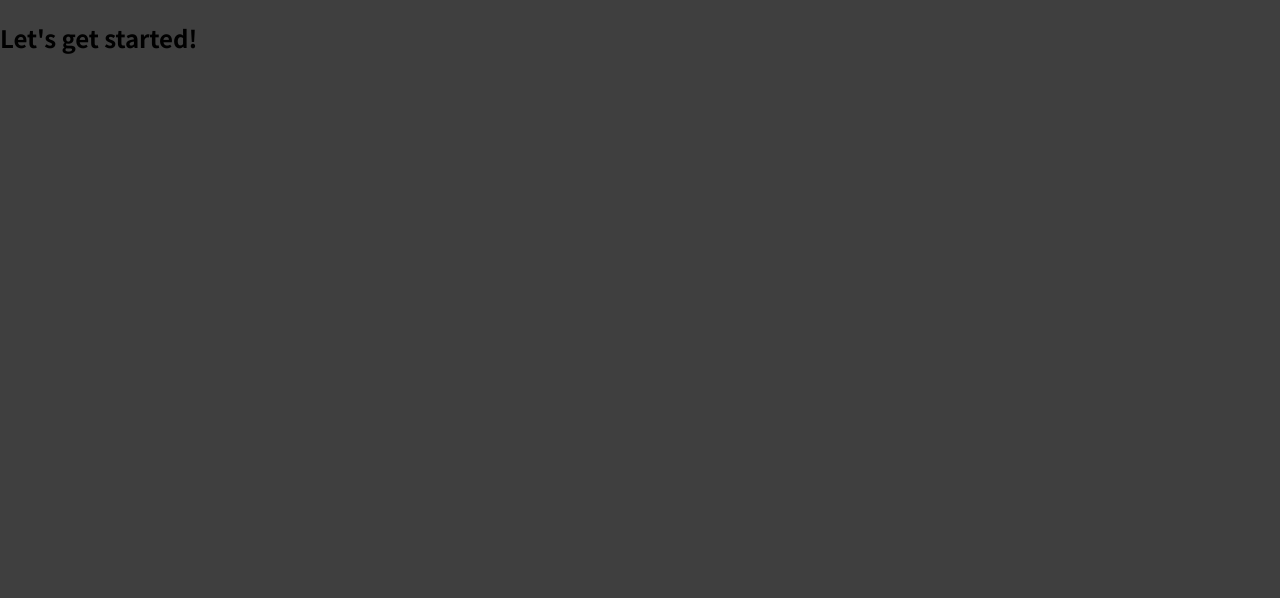
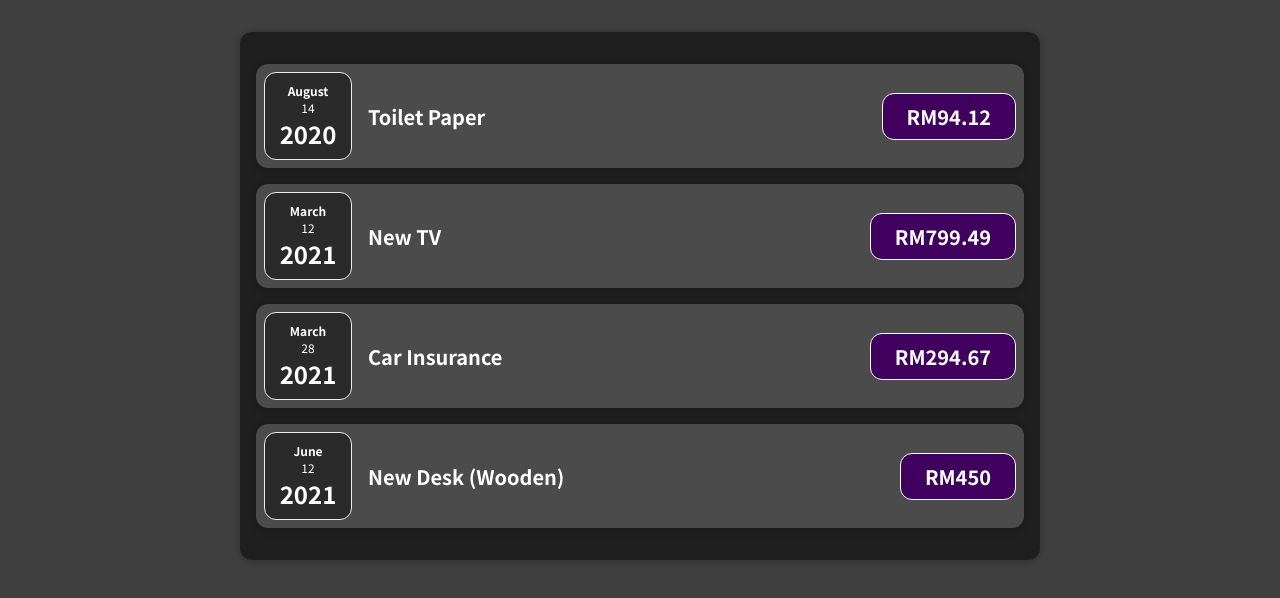
Before and after one commit to hanifomarr/expense-tracker, a React (Create React App) app: page / in a window 1280 px wide. Shown: the top 598 px of the page. Built offline with nearby package versions, Linux system fonts and the light colour scheme.

Commit message:
Create reusable component with prop

```diff
--- a/src/App.js
+++ b/src/App.js
@@ -1,9 +1,28 @@
-function App() {
-  return (
-    <div>
-      <h2>Let's get started!</h2>
-    </div>
-  );
-}
+import Expenses from "./components/Expenses/Expenses";
+
+const App = () => {
+  const expenses = [
+    {
+      id: "e1",
+      title: "Toilet Paper",
+      amount: 94.12,
+      date: new Date(2020, 7, 14),
+    },
+    { id: "e2", title: "New TV", amount: 799.49, date: new Date(2021, 2, 12) },
+    {
+      id: "e3",
+      title: "Car Insurance",
+      amount: 294.67,
+      date: new Date(2021, 2, 28),
+    },
+    {
+      id: "e4",
+      title: "New Desk (Wooden)",
+      amount: 450,
+      date: new Date(2021, 5, 12),
+    },
+  ];
+  return <Expenses items={expenses} />;
+};
 
 export default App;
--- /dev/null
+++ b/src/components/Expenses/ExpenseDate.css
@@ -0,0 +1,26 @@
+.expense-date {
+  display: flex;
+  flex-direction: column;
+  width: 5.5rem;
+  height: 5.5rem;
+  border: 1px solid #ececec;
+  background-color: #2a2a2a;
+  color: white;
+  border-radius: 12px;
+  align-items: center;
+  justify-content: center;
+}
+
+.expense-date__month {
+  font-size: 0.75rem;
+  font-weight: bold;
+}
+
+.expense-date__year {
+  font-size: 0.75rem;
+}
+
+.expense-date__day {
+  font-size: 1.5rem;
+  font-weight: bold;
+}
--- /dev/null
+++ b/src/components/Expenses/ExpenseDate.js
@@ -0,0 +1,17 @@
+import React from "react";
+import "./ExpenseDate.css";
+
+function ExpenseDate({ date }) {
+  const month = date.toLocaleString("en-US", { month: "long" });
+  const day = date.toLocaleString("en-US", { day: "2-digit" });
+  const year = date.getFullYear();
+  return (
+    <div className="expense-date">
+      <div className="expense-date__month">{month}</div>
+      <div className="expense-date__year">{day}</div>
+      <div className="expense-date__day">{year}</div>
+    </div>
+  );
+}
+
+export default ExpenseDate;
--- /dev/null
+++ b/src/components/Expenses/ExpenseItem.css
@@ -0,0 +1,54 @@
+.expense-item {
+  display: flex;
+  justify-content: space-between;
+  align-items: center;
+  padding: 0.5rem;
+  margin: 1rem 0;
+  background-color: #4b4b4b;
+}
+
+.expense-item__description {
+  display: flex;
+  flex-direction: column;
+  gap: 1rem;
+  align-items: flex-end;
+  flex-flow: column-reverse;
+  justify-content: flex-start;
+  flex: 1;
+}
+
+.expense-item h2 {
+  color: #3a3a3a;
+  font-size: 1rem;
+  flex: 1;
+  margin: 0 1rem;
+  color: white;
+}
+
+.expense-item__price {
+  font-size: 1rem;
+  font-weight: bold;
+  color: white;
+  background-color: #40005d;
+  border: 1px solid white;
+  padding: 0.5rem;
+  border-radius: 12px;
+}
+
+@media (min-width: 580px) {
+  .expense-item__description {
+    flex-direction: row;
+    align-items: center;
+    justify-content: flex-start;
+    flex: 1;
+  }
+
+  .expense-item__description h2 {
+    font-size: 1.25rem;
+  }
+
+  .expense-item__price {
+    font-size: 1.25rem;
+    padding: 0.5rem 1.5rem;
+  }
+}
--- /dev/null
+++ b/src/components/Expenses/ExpenseItem.js
@@ -0,0 +1,17 @@
+import Card from "../UI/Card";
+import ExpenseDate from "./ExpenseDate";
+import "./ExpenseItem.css";
+
+function ExpenseItem({ expenseTitle, expenseAmount, date }) {
+  return (
+    <Card className="expense-item">
+      <ExpenseDate date={date} />
+      <div className="expense-item__description">
+        <h2>{expenseTitle}</h2>
+        <div className="expense-item__price">RM{expenseAmount}</div>
+      </div>
+    </Card>
+  );
+}
+
+export default ExpenseItem;
--- /dev/null
+++ b/src/components/Expenses/Expenses.css
@@ -0,0 +1,7 @@
+.expenses {
+  padding: 1rem;
+  background-color: rgb(31, 31, 31);
+  margin: 2rem auto;
+  width: 50rem;
+  max-width: 95%;
+}
--- /dev/null
+++ b/src/components/Expenses/Expenses.js
@@ -0,0 +1,20 @@
+import React from "react";
+import ExpenseItem from "./ExpenseItem";
+import Card from "../UI/Card";
+import "./Expenses.css";
+
+function Expenses({ items }) {
+  return (
+    <Card className="expenses">
+      {items.map((item) => (
+        <ExpenseItem
+          expenseTitle={item.title}
+          expenseAmount={item.amount}
+          date={item.date}
+        />
+      ))}
+    </Card>
+  );
+}
+
+export default Expenses;
--- /dev/null
+++ b/src/components/UI/Card.css
@@ -0,0 +1,4 @@
+.card {
+  border-radius: 12px;
+  box-shadow: 0 1px 8px rgba(0, 0, 0, 0.25);
+}
--- /dev/null
+++ b/src/components/UI/Card.js
@@ -0,0 +1,10 @@
+import React from "react";
+import "./Card.css";
+
+function Card({ children, className }) {
+  const classes = `card ${className}`;
+
+  return <div className={classes}>{children}</div>;
+}
+
+export default Card;
```
Also changed, not shown: src/components/NewExpense/ExpenseForm.css (added), src/components/NewExpense/ExpenseForm.js (added).
